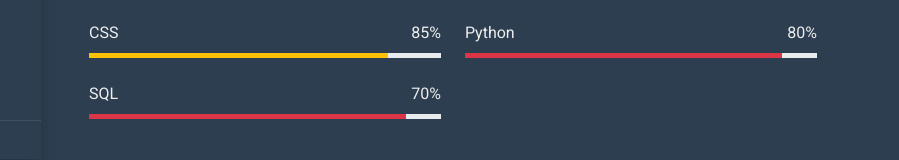
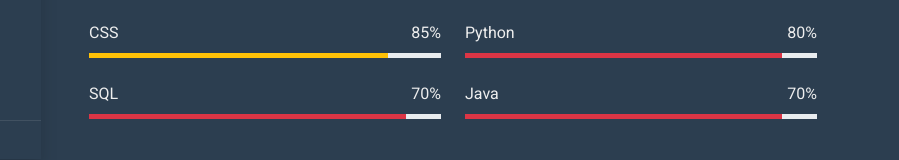
Before and after one commit to rahul0252/MyPortfolio, a plain HTML site: page index.html in a window 1280 px wide. Shown: the part 641-801 px from the top of the page, 381-1280 px from the left. Drawn offline with nearby package versions, Linux system fonts and the light colour scheme.

Commit message:
Update index.html

```diff
--- a/index.html
+++ b/index.html
@@ -140,6 +140,15 @@
                                     <div class="d-flex justify-content-between">
                                         <p class="mb-2">Python</p>
                                         <p class="mb-2">80%</p>
+                                    </div>
+                                    <div class="progress">
+                                        <div class="progress-bar bg-danger" role="progressbar" aria-valuenow="90" aria-valuemin="0" aria-valuemax="100"></div>
+                                    </div>
+                                </div>
+				    <div class="skill mb-4">
+                                    <div class="d-flex justify-content-between">
+                                        <p class="mb-2">Java </p>
+                                        <p class="mb-2">70%</p>
                                     </div>
                                     <div class="progress">
                                         <div class="progress-bar bg-danger" role="progressbar" aria-valuenow="90" aria-valuemin="0" aria-valuemax="100"></div>
```
